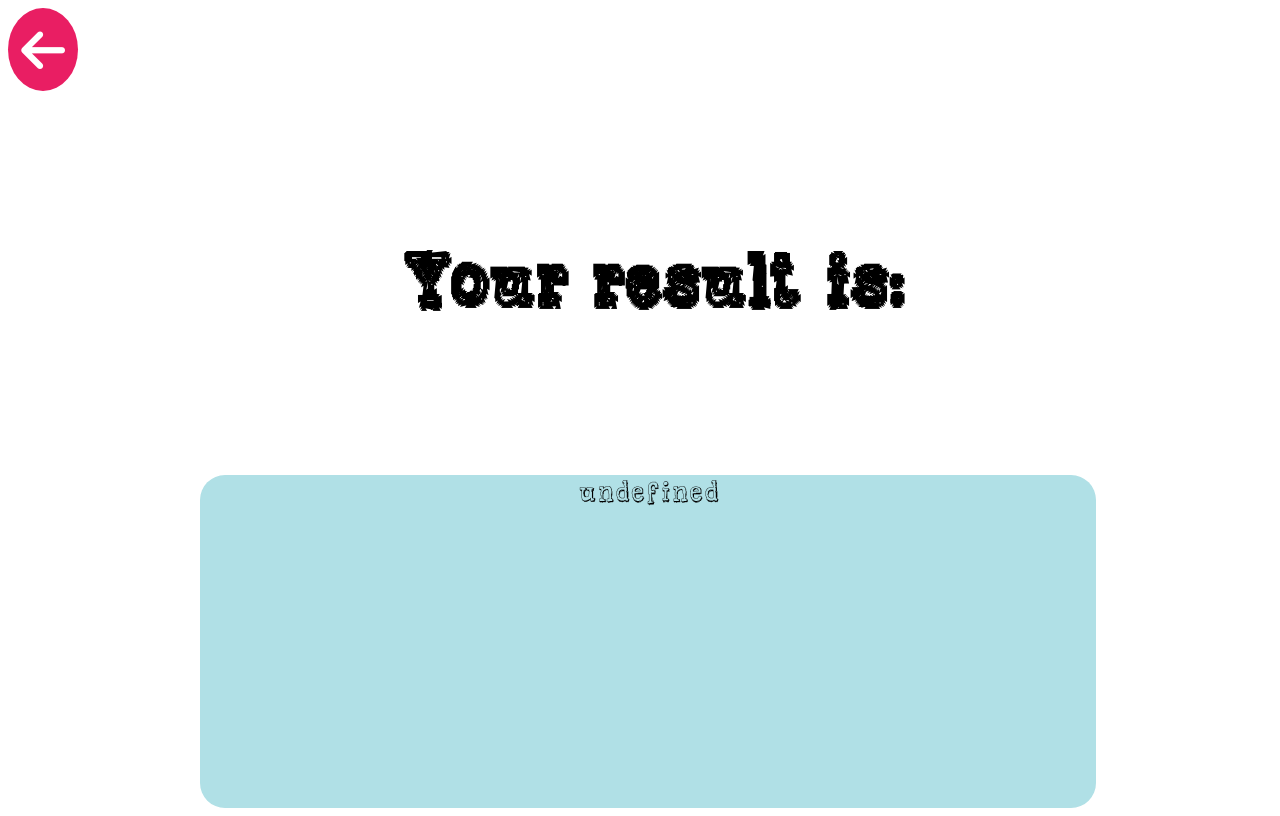
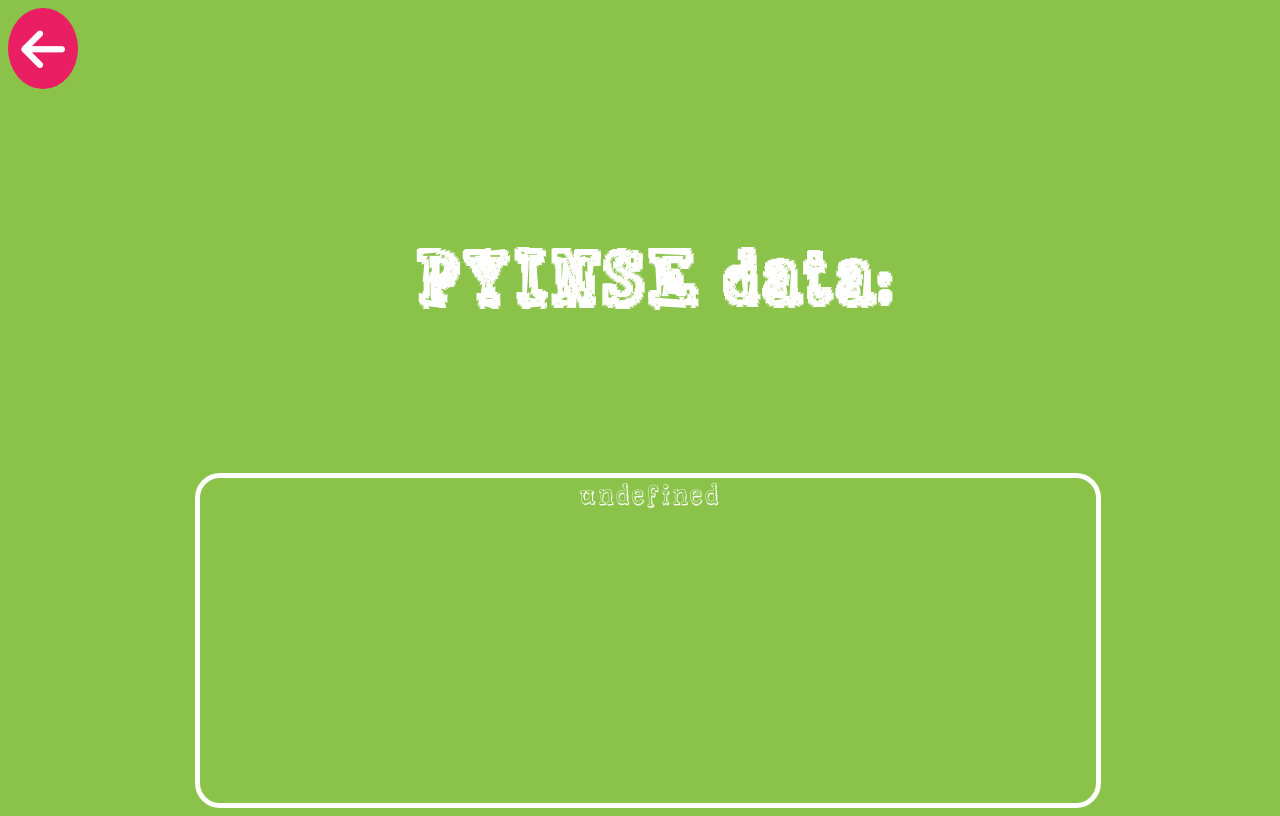
Before and after one commit to example-R/pyinse, a plain HTML site: page data.html in a window 1280 px wide. Drawn offline with Linux system fonts and the light colour scheme.

Commit message:
Update data.html

```diff
--- a/data.html
+++ b/data.html
@@ -1,32 +1,20 @@
-<html>
+<html style="background-color:#8bc34a; color:white;">
 	<head>
 		<link rel="stylesheet" href="exampler.css">
   <script src="https://kit.fontawesome.com/0494e38872.js" crossorigin="anonymous"></script>
 		<title>PYINSE database - By Roger Padrell</title>
+			<link rel="icon" type="image/x-icon" href="fav.ico">
 	</head>
-	<body>
-		<button onclick="window.location.href = 'index.html'" style="all: unset;border-radius: 100%; width: 70px; height: 100px; background-color: e91e63; color: white; align-self: flex-start;"><i class="fa-solid fa-arrow-left"></i></button><br><br>
-		<h1>Your result is:</h1>
+	<body style="background-color: #8bc34a;">
+		<button onclick="window.location.href = 'index.html'" style="all: unset;border-radius: 100%; width: 70px; height: 100px; background-color: #e91e63; color: white; align-self: flex-start;"><i class="fa-solid fa-arrow-left"></i></button><br><br>
+		<h1>PYINSE data:</h1>
 		<br><br>
 		<div id="anserwer"></div>
 	</body>
 	<script type="text/javascript" src="elements.js"></script>
 	<script type="text/javascript">
-		function getOfJsonArray(whatJson, whatIndex){
-			var a = whatJson;
-			var b = "";
-			for (d in a){
-				sessionStorage.result = ""
-				var c = a[d]
-				if (c.name == whatIndex){
-					sessionStorage.result = c.content;
-				}
-			}
-			var result = sessionStorage.result;
-			return result;
-		}
 		var q =  new URLSearchParams(window.location.search).get('q');
-		document.getElementById("anserwer").innerHTML = getOfJsonArray(el, q);
+		document.getElementById("anserwer").innerHTML = el[elements.indexOf(q)];
 	</script>
 	<style type="text/css">
 		body{
@@ -38,7 +26,7 @@
 			text-align: center;
 		}
 		#anserwer{
-			background-color: powderblue;
+			border: 5px solid white;
 			align-self: center;
 			width: 70%;
 			height: 50%;
```
